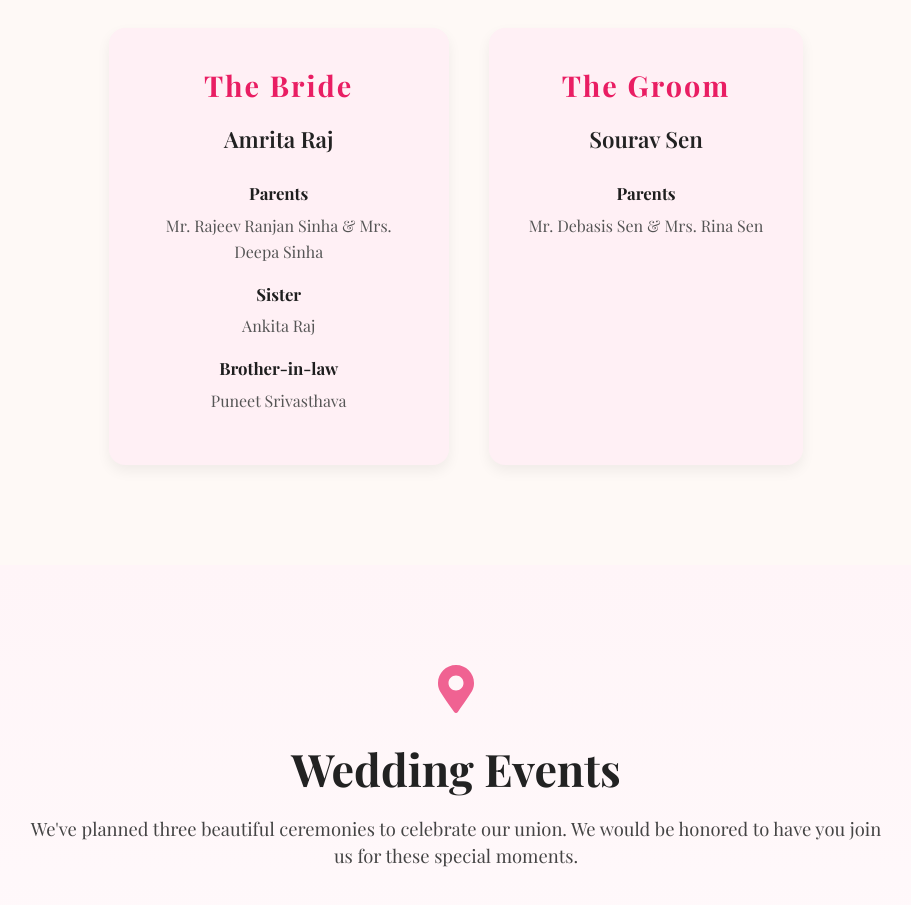
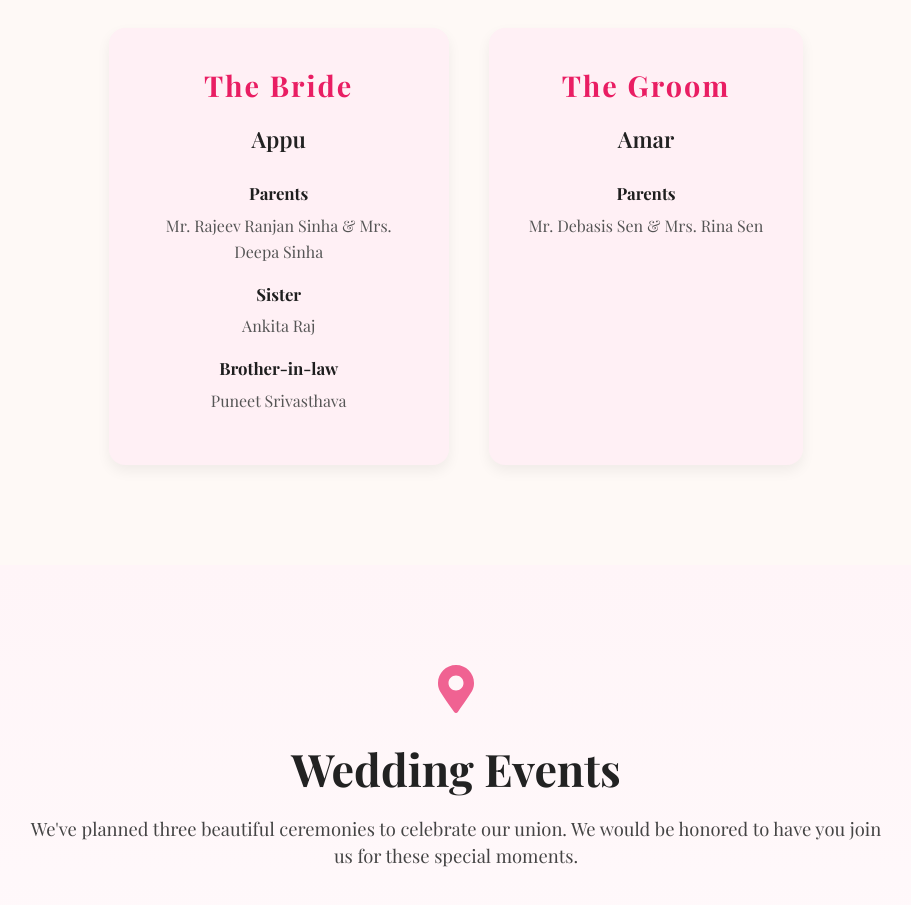
Before and after one commit to rahul732001/Wedding_website, a React (Vite) app: page / in a window 1280 px wide. Shown: the part 1440-2345 px from the top of the page, without its empty margins (184-1095 px from the left). Built offline with nearby package versions, Linux system fonts and the light colour scheme.

Commit message:
added dependencies

```diff
--- a/index.html
+++ b/index.html
@@ -9,7 +9,7 @@
       rel="stylesheet"
     />
 
-    <title>Vite + React</title>
+    <title>Appu & Amar</title>
   </head>
   <body>
     <div id="root"></div>
--- a/src/config.js
+++ b/src/config.js
@@ -3,7 +3,7 @@ const siteConfig = {
   groom: "Amar",
   brideFamily: {
     title: "The Bride",
-    name: "Amrita Raj",
+    name: "Appu",
     members: [
       { role: "Parents", names: "Mr. Rajeev Ranjan Sinha & Mrs. Deepa Sinha" },
       { role: "Sister", names: "Ankita Raj" },
@@ -12,7 +12,7 @@ const siteConfig = {
   },
   groomFamily: {
     title: "The Groom",
-    name: "Sourav Sen",
+    name: "Amar",
     members: [{ role: "Parents", names: "Mr. Debasis Sen & Mrs. Rina Sen" }],
   },
   weddingDate: "2025-06-30T15:00:00",
```
